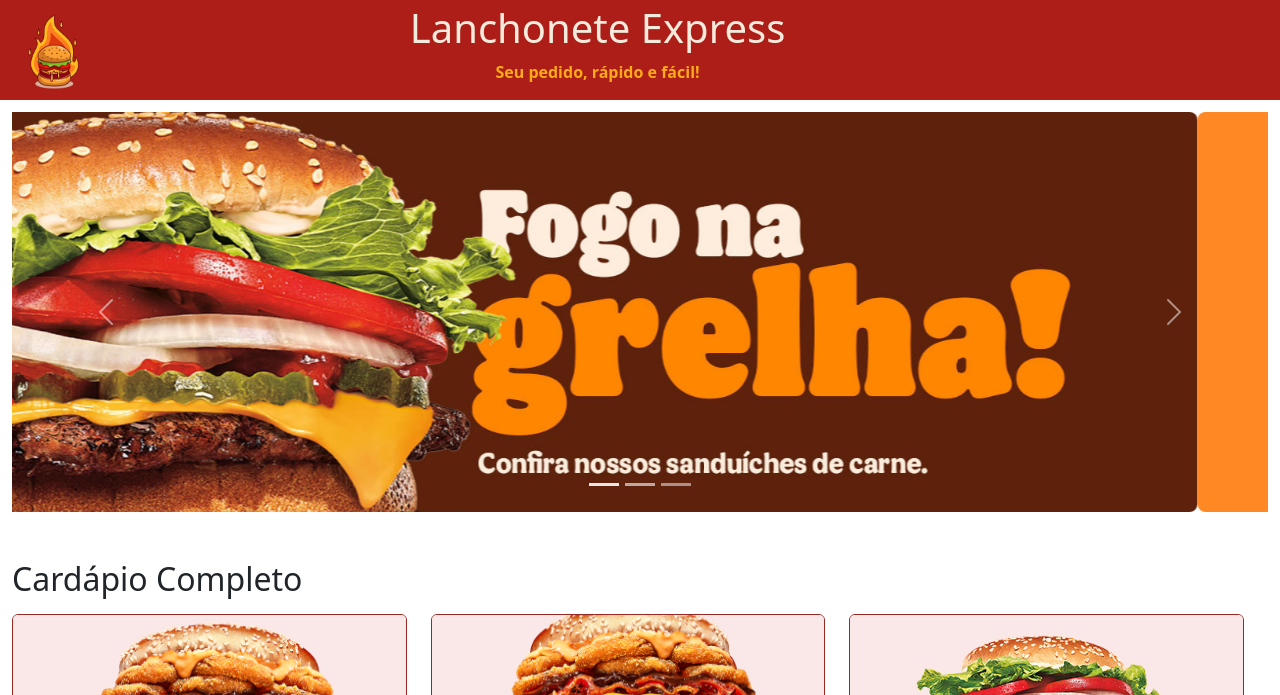
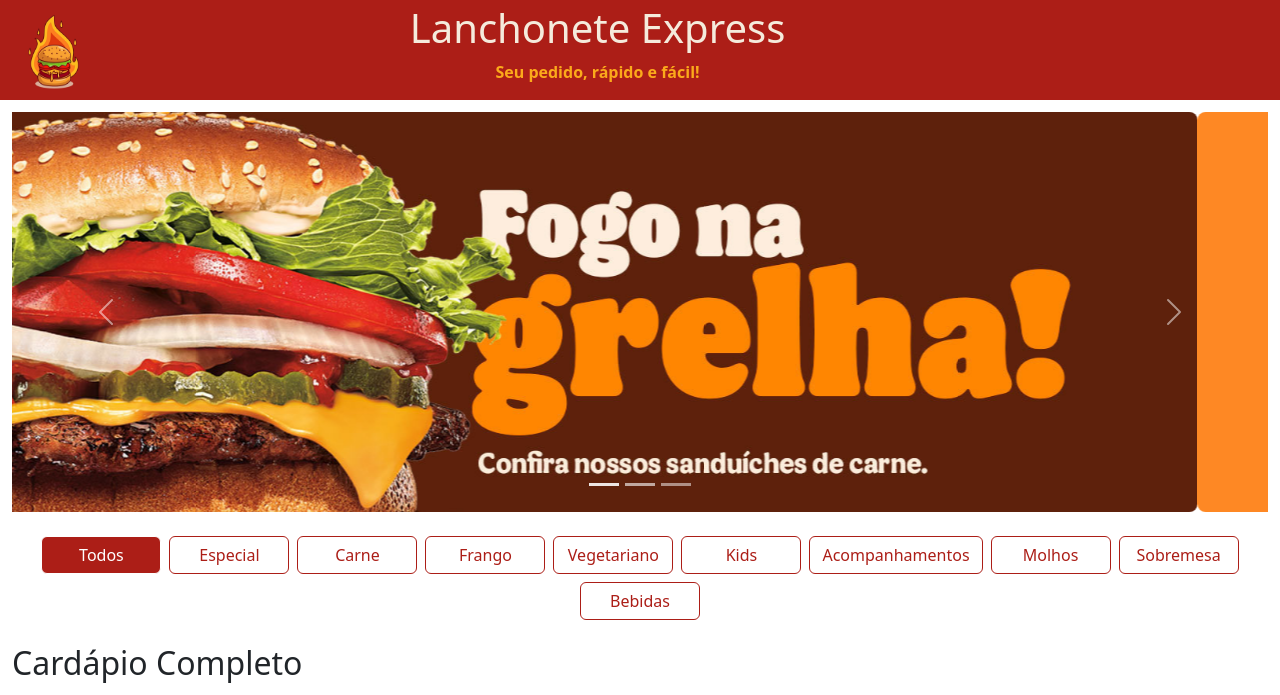
Before and after one commit to helomt/trier_lanchonete_express, a plain HTML site: page index.html in a window 1280 px wide. Shown: the top 695 px of the page. Drawn offline with nearby package versions, Linux system fonts and the light colour scheme.

Commit message:
:sparkles: Criação e personalização dos botões de filtro de categorias

```diff
--- a/index.html
+++ b/index.html
@@ -30,7 +30,7 @@
           <!-- Banner de Destaques (Carrossel) -->
           <div
             id="carouselExampleIndicators"
-            class="carousel slide mb-5"
+            class="carousel slide mb-4"
             data-bs-ride="carousel"
           >
             <div class="carousel-indicators">
@@ -101,6 +101,11 @@
           </div>
         </div>
 
+        <!-- Botões de Filtro de Categoria -->
+        <div class="d-flex flex-wrap justify-content-center gap-2 mb-4" id="filtros-categoria">
+            <!-- Botões injetados aqui -->
+        </div>
+
         <div class="row">
           <div class="col-12">
             <h2 class="mb-3">Cardápio Completo</h2>
@@ -108,7 +113,7 @@
               class="row row-cols-1 row-cols-md-2 row-cols-lg-3 row-cols-xxl-4 g-4"
               id="menu-items"
             >
-              <!-- Itens do cardápio serão injetados aqui via JavaScript -->
+              <!-- Itens do cardápio serão injetados aqui  -->
             </div>
           </div>
         </div>
--- a/script/index.js
+++ b/script/index.js
@@ -1,65 +1,223 @@
 // Dados do cardápio
 const menuItems = [
-    { id: 1, name: 'Mega Stack 2.0', price: 21.90,category: "Especial", image:"/img/menu/1_mega_stack.png" },
-    { id: 2, name: 'Mega Stack 3.0', price: 38.90,category:"Especial", image:"/img/menu/2_mega_stack_3.0.png"},
-    { id: 3, name: 'Express Barbecue Bacon', price: 29.90,category:"Especial", image:"/img/menu/3_bbq_bacon.png" },
-    { id: 4, name: 'Furious Express', price: 27.99,category:"Especial", image:"/img/menu/4_furious.png" },
-    { id: 5, name: 'Big Express', price: 38.99,category:"Carne", image:"/img/menu/5_big_express.png" },
-    { id: 6, name: 'Cheeseburguer Duplo', price: 25.90,category:"Carne", image:"/img/menu/6_cheeseburger_duplo.png"},
-    { id: 7, name: 'Cheddar Express', price: 11.99,category:"Carne", image:"/img/menu/7_cheddar.png"},
-    { id: 8, name: 'Chicken Crispy Express', price: 18.90,category:"Frango", image:"/img/menu/8_chicken_crispy.png" },
-    { id: 9, name: 'Veggie Express', price: 13.90,category:"Vegetariano", image:"/img/menu/9_vegetariano.png" },
-    { id: 10, name: 'Kids Burguer', price: 14.90,category:"Kids", image:"/img/menu/10_kids_burguer.png"},
-    { id: 11, name: 'Batata Frita', price: 13.99,category:"Acompanhamentos", image:"/img/menu/11_batata_frita.png" },
-    { id: 12, name: 'Balde de Batata', price: 29.80,category:"Acompanhamentos", image:"/img/menu/12_balde_batata.png" },
-    { id: 13, name: 'Onion Rings', price: 10.90,category:"Acompanhamentos", image:"/img/menu/13_onion_rings.png"},
-    { id: 14, name: 'Express Nuggets', price: 6.90,category:"Acompanhamentos", image:"/img/menu/14_express_chicken.png" },
-    { id: 15, name: 'Molho BBQ', price: 4.99,category:"Molhos", image:"/img/menu/15_molho_bbq.png"},
-    { id: 16, name: 'Molho Furioso', price: 5.99,category:"Molhos", image:"/img/menu/16_molho_furioso.png" },
-    { id: 17, name: 'Casquinha Baunilha', price: 5.50,category:"Sobremesa", image:"/img/menu/17_casquinha_baunilha.png" },
-    { id: 18, name: 'Casquinha Doce de Leite', price: 5.50,category:"Sobremesa", image:"/img/menu/18_casquinha_doce_leite.png" },
-    { id: 19, name: 'Pepsi', price: 14.90,category:"Bebidas", image:"/img/menu/19_pepsi.png" },
-    { id: 20, name: 'Pepsi Twist', price: 14.90,category:"Bebidas", image:"/img/menu/20_pepsi_twist.png" },
-    { id: 21, name: 'Pepsi Black', price: 14.90,category:"Bebidas", image:"/img/menu/21_pepsi_black.png" },
-    { id: 22, name: 'Guaraná', price: 14.90,category:"Bebidas", image:"/img/menu/22_guarana.png" },
-    { id: 23, name: 'Guaraná Zero', price: 14.90,category:"Bebidas", image:"/img/menu/23_guarana_zero.png" },
-    { id: 24, name: 'Aguá de Copo', price: 6.90,category:"Bebidas", image:"/img/menu/24_copo_agua.png" },
+  {
+    id: 1,
+    name: "Mega Stack 2.0",
+    price: 21.9,
+    category: "Especial",
+    image: "/img/menu/1_mega_stack.png",
+  },
+  {
+    id: 2,
+    name: "Mega Stack 3.0",
+    price: 38.9,
+    category: "Especial",
+    image: "/img/menu/2_mega_stack_3.0.png",
+  },
+  {
+    id: 3,
+    name: "Express Barbecue Bacon",
+    price: 29.9,
+    category: "Especial",
+    image: "/img/menu/3_bbq_bacon.png",
+  },
+  {
+    id: 4,
+    name: "Furious Express",
+    price: 27.99,
+    category: "Especial",
+    image: "/img/menu/4_furious.png",
+  },
+  {
+    id: 5,
+    name: "Big Express",
+    price: 38.99,
+    category: "Carne",
+    image: "/img/menu/5_big_express.png",
+  },
+  {
+    id: 6,
+    name: "Cheeseburguer Duplo",
+    price: 25.9,
+    category: "Carne",
+    image: "/img/menu/6_cheeseburger_duplo.png",
+  },
+  {
+    id: 7,
+    name: "Cheddar Express",
+    price: 11.99,
+    category: "Carne",
+    image: "/img/menu/7_cheddar.png",
+  },
+  {
+    id: 8,
+    name: "Chicken Crispy Express",
+    price: 18.9,
+    category: "Frango",
+    image: "/img/menu/8_chicken_crispy.png",
+  },
+  {
+    id: 9,
+    name: "Veggie Express",
+    price: 13.9,
+    category: "Vegetariano",
+    image: "/img/menu/9_vegetariano.png",
+  },
+  {
+    id: 10,
+    name: "Kids Burguer",
+    price: 14.9,
+    category: "Kids",
+    image: "/img/menu/10_kids_burguer.png",
+  },
+  {
+    id: 11,
+    name: "Batata Frita",
+    price: 13.99,
+    category: "Acompanhamentos",
+    image: "/img/menu/11_batata_frita.png",
+  },
+  {
+    id: 12,
+    name: "Balde de Batata",
+    price: 29.8,
+    category: "Acompanhamentos",
+    image: "/img/menu/12_balde_batata.png",
+  },
+  {
+    id: 13,
+    name: "Onion Rings",
+    price: 10.9,
+    category: "Acompanhamentos",
+    image: "/img/menu/13_onion_rings.png",
+  },
+  {
+    id: 14,
+    name: "Express Nuggets",
+    price: 6.9,
+    category: "Acompanhamentos",
+    image: "/img/menu/14_express_chicken.png",
+  },
+  {
+    id: 15,
+    name: "Molho BBQ",
+    price: 4.99,
+    category: "Molhos",
+    image: "/img/menu/15_molho_bbq.png",
+  },
+  {
+    id: 16,
+    name: "Molho Furioso",
+    price: 5.99,
+    category: "Molhos",
+    image: "/img/menu/16_molho_furioso.png",
+  },
+  {
+    id: 17,
+    name: "Casquinha Baunilha",
+    price: 5.5,
+    category: "Sobremesa",
+    image: "/img/menu/17_casquinha_baunilha.png",
+  },
+  {
+    id: 18,
+    name: "Casquinha Doce de Leite",
+    price: 5.5,
+    category: "Sobremesa",
+    image: "/img/menu/18_casquinha_doce_leite.png",
+  },
+  {
+    id: 19,
+    name: "Pepsi",
+    price: 14.9,
+    category: "Bebidas",
+    image: "/img/menu/19_pepsi.png",
+  },
+  {
+    id: 20,
+    name: "Pepsi Twist",
+    price: 14.9,
+    category: "Bebidas",
+    image: "/img/menu/20_pepsi_twist.png",
+  },
+  {
+    id: 21,
+    name: "Pepsi Black",
+    price: 14.9,
+    category: "Bebidas",
+    image: "/img/menu/21_pepsi_black.png",
+  },
+  {
+    id: 22,
+    name: "Guaraná",
+    price: 14.9,
+    category: "Bebidas",
+    image: "/img/menu/22_guarana.png",
+  },
+  {
+    id: 23,
+    name: "Guaraná Zero",
+    price: 14.9,
+    category: "Bebidas",
+    image: "/img/menu/23_guarana_zero.png",
+  },
+  {
+    id: 24,
+    name: "Aguá de Copo",
+    price: 6.9,
+    category: "Bebidas",
+    image: "/img/menu/24_copo_agua.png",
+  },
 ];
 
+let carrinho = JSON.parse(localStorage.getItem("lanchoneteCarrinho")) || [];
 
-let carrinho = JSON.parse(localStorage.getItem('lanchoneteCarrinho')) || [];
+let categoriaAtual = "Todos";
 
-const menuContainer = document.getElementById('menu-items');
-const abrirCarrinhoLateralButton = document.getElementById('abrir-carrinho-lateral');
-const carrinhoLateralElement = document.getElementById('carrinho-lateral');
-const carrinhoList = document.getElementById('lista-carrinho');
-const valorTotalElement = document.getElementById('valor-total');
-const carrinhoBadge = document.getElementById('badge-carrinho');
-const checkoutButton = document.getElementById('checkout-button');
-const carrinhoVazioMessage = document.getElementById('mensagem-carrinho-vazio');
-const feedbackToast = document.getElementById('feedback-toast');
+const menuContainer = document.getElementById("menu-items");
+const abrirCarrinhoLateralButton = document.getElementById(
+  "abrir-carrinho-lateral"
+);
+const carrinhoLateralElement = document.getElementById("carrinho-lateral");
+const carrinhoList = document.getElementById("lista-carrinho");
+const valorTotalElement = document.getElementById("valor-total");
+const carrinhoBadge = document.getElementById("badge-carrinho");
+const checkoutButton = document.getElementById("checkout-button");
+const carrinhoVazioMessage = document.getElementById("mensagem-carrinho-vazio");
+const feedbackToast = document.getElementById("feedback-toast");
+const categoryFiltersContainer = document.getElementById("filtros-categoria");
 
 // Inicializar o componente Offcanvas do Bootstrap
 const offcanvas = new bootstrap.Offcanvas(carrinhoLateralElement);
 
+function carregarMenu(filtroCategoria = "Todos") {
+  menuContainer.innerHTML = "";
+  const itemsFiltrados =
+    filtroCategoria === "Todos"
+      ? menuItems
+      : menuItems.filter((item) => item.category === filtroCategoria);
 
-function carregarMenu() {
-    menuContainer.innerHTML = '';
-    menuItems.forEach(item => {
+  itemsFiltrados.forEach((item) => {
     const itemHtml = `
             <div class="col">
                 <div id="card" class="card h-100">
-                <img src="${item.image}" class="card-img-top" alt="${item.name}">
+                <img src="${item.image}" class="card-img-top" alt="${
+      item.name
+    }">
                     <div class="card-body d-flex flex-column">
 
                         <h5 class="card-title">${item.name}</h5>
                         <div class="linha">
-                        <span id="category-badge" class="badge rounded-pill ">${item.category}</span>
-                        <p class="card-text flex-grow-1">R$ ${item.price.toFixed(2)}</p>
+                        <span id="category-badge" class="badge rounded-pill ">${
+                          item.category
+                        }</span>
+                        <p class="card-text flex-grow-1">R$ ${item.price.toFixed(
+                          2
+                        )}</p>
                         </div>
-
-
-                        <button id="addCartButton" class="btn btn-primary mt-auto add-to-cart-btn" data-id="${item.id}">Adicionar ao Carrinho</button>
+                        <button id="addCartButton" class="btn btn-primary mt-auto add-to-cart-btn" data-id="${
+                          item.id
+                        }">Adicionar ao Carrinho</button>
                     </div>
                 </div>
             </div>
@@ -68,11 +226,32 @@ function carregarMenu() {
   });
 }
 
+function carregarFiltroCategorias() {
+  const categorias = [
+    "Todos",
+    ...new Set(menuItems.map((item) => item.category)),
+  ];
+  categoryFiltersContainer.innerHTML = "";
+
+  categorias.forEach((category) => {
+    const button = document.createElement("button");
+    button.type = "button";
+    button.classList.add("btn", "btn-outline-primary", "category-filter-btn");
+    if (category === categoriaAtual) {
+      button.classList.add("active");
+    }
+    button.dataset.category = category;
+    button.textContent = category;
+    categoryFiltersContainer.appendChild(button);
+  });
+}
 
 function addCarrinho(itemId) {
-    const item = menuItems.find(i => i.id === parseInt(itemId));
+  const item = menuItems.find((i) => i.id === parseInt(itemId));
   if (item) {
-        const existingItem = carrinho.find(carrinhoItem => carrinhoItem.id === item.id);
+    const existingItem = carrinho.find(
+      (carrinhoItem) => carrinhoItem.id === item.id
+    );
     if (existingItem) {
       existingItem.quantity++;
     } else {
@@ -84,31 +263,40 @@ function addCarrinho(itemId) {
   }
 }
 
-
 function carregarCarrinho() {
-    carrinhoList.innerHTML = '';
+  carrinhoList.innerHTML = "";
   let total = 0;
 
   if (carrinho.length === 0) {
-        carrinhoVazioMessage.style.display = 'block';
+    carrinhoVazioMessage.style.display = "block";
   } else {
-        carrinhoVazioMessage.style.display = 'none';
-        carrinho.forEach(item => {
+    carrinhoVazioMessage.style.display = "none";
+    carrinho.forEach((item) => {
       const itemTotal = item.price * item.quantity;
       total += itemTotal;
       const itemHtml = `
                 <li class="list-group-item d-flex justify-content-between align-items-center py-2">
                     <div  class="d-flex align-items-center flex-grow-1">
                         <div class="btn-group btn-group-sm me-2" role="group" aria-label="Controles de Quantidade">
-                            <button type="button" class="btn btn-outline-secondary decrease-quantity-btn" data-id="${item.id}">-</button>
-                            <span class="btn btn-light pe-none">${item.quantity}</span>
-                            <button type="button" class="btn btn-outline-secondary increase-quantity-btn" data-id="${item.id}">+</button>
+                            <button type="button" class="btn btn-outline-secondary decrease-quantity-btn" data-id="${
+                              item.id
+                            }">-</button>
+                            <span class="btn btn-light pe-none">${
+                              item.quantity
+                            }</span>
+                            <button type="button" class="btn btn-outline-secondary increase-quantity-btn" data-id="${
+                              item.id
+                            }">+</button>
                         </div>
                         <span class="fw-bold">${item.name}</span>
                     </div>
                     <div class="d-flex align-items-center">
-                        <span id="cartPrice" class="mx-2">R$ ${(itemTotal).toFixed(2)}</span>
-                        <button type="button" class="btn btn-outline-danger btn-sm remove-item-btn" data-id="${item.id}" onclick=removerItem(${item.id})>
+                        <span id="cartPrice" class="mx-2">R$ ${itemTotal.toFixed(
+                          2
+                        )}</span>
+                        <button type="button" class="btn btn-outline-danger btn-sm remove-item-btn" data-id="${
+                          item.id
+                        }" onclick=removerItem(${item.id})>
                             <img class="remove-img" src="/img/trash.png">
                         </button>
                     </div>
@@ -119,12 +307,16 @@ function carregarCarrinho() {
   }
 
   valorTotalElement.innerText = `R$ ${total.toFixed(2)}`;
-    carrinhoBadge.innerText = carrinho.reduce((sum, item) => sum + item.quantity, 0); // Atualiza o badge do botão flutuante
+  carrinhoBadge.innerText = carrinho.reduce(
+    (sum, item) => sum + item.quantity,
+    0
+  ); // Atualiza o badge do botão flutuante
 }
 
-
 function incremento(itemId) {
-    const item = carrinho.find(carrinhoItem => carrinhoItem.id === parseInt(itemId));
+  const item = carrinho.find(
+    (carrinhoItem) => carrinhoItem.id === parseInt(itemId)
+  );
   if (item) {
     item.quantity++;
     saveCarrinho();
@@ -132,9 +324,10 @@ function incremento(itemId) {
   }
 }
 
-
 function diminuir(itemId) {
-    const item = carrinho.find(carrinhoItem => carrinhoItem.id === parseInt(itemId));
+  const item = carrinho.find(
+    (carrinhoItem) => carrinhoItem.id === parseInt(itemId)
+  );
   if (item && item.quantity > 0) {
     item.quantity--;
     if (item.quantity === 0) {
@@ -146,75 +339,76 @@ function diminuir(itemId) {
   }
 }
 
-
 function removerItem(itemId) {
   const comprimentoInicial = carrinho.length;
-    carrinho = carrinho.filter(carrinhoItem => carrinhoItem.id !== parseInt(itemId));
+  carrinho = carrinho.filter(
+    (carrinhoItem) => carrinhoItem.id !== parseInt(itemId)
+  );
   if (carrinho.length < comprimentoInicial) {
-        showFeedback('Item removido do carrinho. 🗑️');
+    showFeedback("Item removido do carrinho. 🗑️");
   }
   saveCarrinho();
   carregarCarrinho();
 }
 
-
 function saveCarrinho() {
-    localStorage.setItem('lanchoneteCarrinho', JSON.stringify(carrinho));
+  localStorage.setItem("lanchoneteCarrinho", JSON.stringify(carrinho));
 }
-
 
 function limparCarrinho() {
   carrinho = [];
   saveCarrinho();
   carregarCarrinho();
-    showFeedback('Pedido finalizado! Obrigado. 😊');
+  showFeedback("Pedido finalizado! Obrigado. 😊");
   offcanvas.hide();
 }
 
-
 function showFeedback(message) {
-    const feedbackMessageElement = document.getElementById('feedback-message');
+  const feedbackMessageElement = document.getElementById("feedback-message");
   feedbackMessageElement.innerText = message;
   const toast = new bootstrap.Toast(feedbackToast);
   toast.show();
 }
 
-
-document.addEventListener('click', (e) => {
-
-    if (e.target.classList.contains('add-to-cart-btn')) {
+document.addEventListener("click", (e) => {
+  if (e.target.classList.contains("add-to-cart-btn")) {
     addCarrinho(e.target.dataset.id);
-    }
-
-    else if (e.target.classList.contains('increase-quantity-btn')) {
-        incremento (e.target.dataset.id);
-    }
-
-    else if (e.target.classList.contains('decrease-quantity-btn')) {
+  } else if (e.target.classList.contains("increase-quantity-btn")) {
+    incremento(e.target.dataset.id);
+  } else if (e.target.classList.contains("decrease-quantity-btn")) {
     diminuir(e.target.dataset.id);
   }
   //função diretamente no botão para consertar glitch
   // else if (e.target.classList.contains('remove-item-btn')) {
   //     removerItem(e.target.dataset.id);
   // }
+  else if (e.target.classList.contains("category-filter-btn")) {
+    const categoriaSelecionada = e.target.dataset.category;
+    categoriaAtual = categoriaSelecionada;
+    carregarMenu(categoriaSelecionada);
+    document.querySelectorAll(".category-filter-btn").forEach((btn) => {
+      btn.classList.remove("active");
+    });
+    e.target.classList.add("active");
+  }
 });
 
+checkoutButton.addEventListener("click", limparCarrinho);
 
-checkoutButton.addEventListener('click', limparCarrinho);
-
-
-abrirCarrinhoLateralButton.addEventListener('click', () => {
+abrirCarrinhoLateralButton.addEventListener("click", () => {
   offcanvas.show();
 });
 
-
-document.addEventListener('DOMContentLoaded', () => {
-    carregarMenu();
+document.addEventListener("DOMContentLoaded", () => {
+  carregarFiltroCategorias();
+  carregarMenu(categoriaAtual);
   carregarCarrinho();
 });
 
-
 // Inicializa o carrossel do Bootstrap com intervalo de 5 segundos
-const myCarousel = new bootstrap.Carousel(document.getElementById('carouselExampleIndicators'), {
-    interval: 5000 // 5 segundos
-});
+const myCarousel = new bootstrap.Carousel(
+  document.getElementById("carouselExampleIndicators"),
+  {
+    interval: 5000, // 5 segundos
+  }
+);
--- a/style/index.css
+++ b/style/index.css
@@ -42,6 +42,26 @@ body {
   height: 400px;
   object-fit: cover;
   border-radius: 0.5rem;
+}
+
+/* botões filtro */
+#filtros-categoria .btn {
+  min-width: 120px;
+  font-weight: 500;
+  border-color: var(--primary);
+  color: var(--primary);
+}
+
+#filtros-categoria .btn:hover {
+  background-color: var(--primary);
+  border: var(--primary-outline);
+  color: var(--bg);
+}
+
+#filtros-categoria .btn-outline-primary.active {
+  background-color: var(--primary);
+  color: var(--bg);
+  border-color: (var(--primary-outline));
 }
 
 /* card */
@@ -189,15 +209,15 @@ body {
 footer {
   padding-top: 1rem;
   background-color: var(--primary);
-  color:var(--bg);
+  color: var(--bg);
   margin-top: 0.5rem;
   text-align: center;
   height: 11vh;
 }
-footer h5{
+footer h5 {
   color: var(--details);
 }
-footer p{
+footer p {
   font-size: 12px;
 }
 
@@ -215,6 +235,12 @@ footer p{
   }
   .carousel-item img {
     height: 200px;
+  }
+
+  #filtros-categoria .btn {
+    min-width: 40px;
+    font-weight: 400;
+    font-size: 11px;
   }
 }
 
```
Lines whose indentation alone changed are shown as unchanged.
